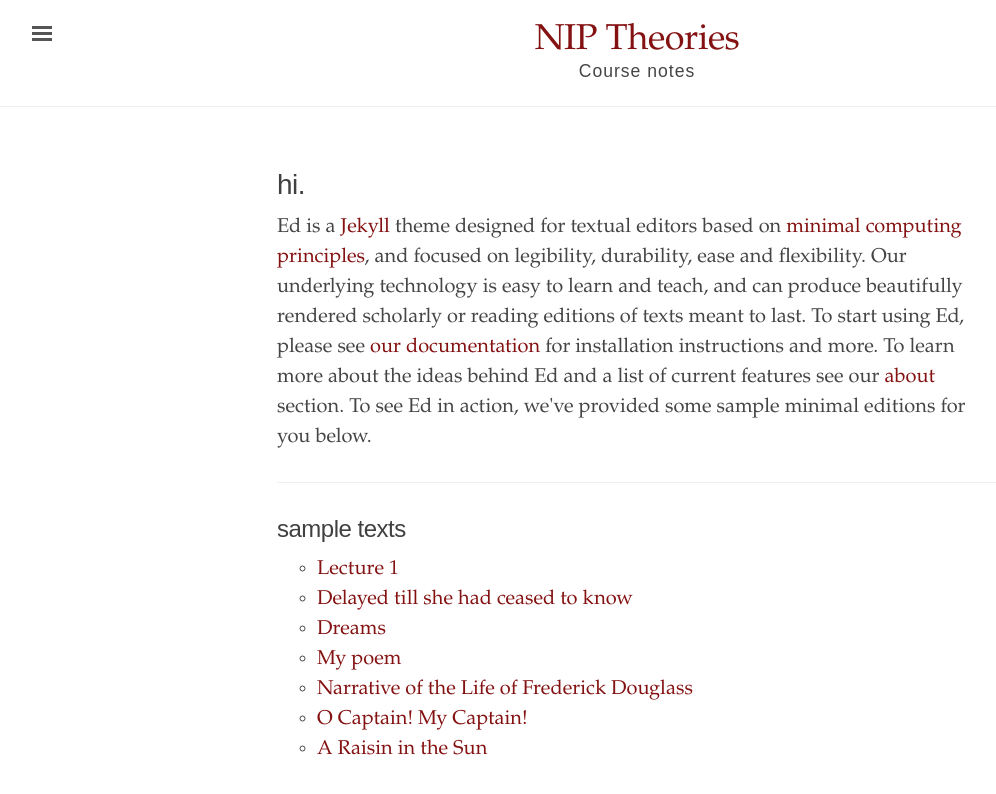
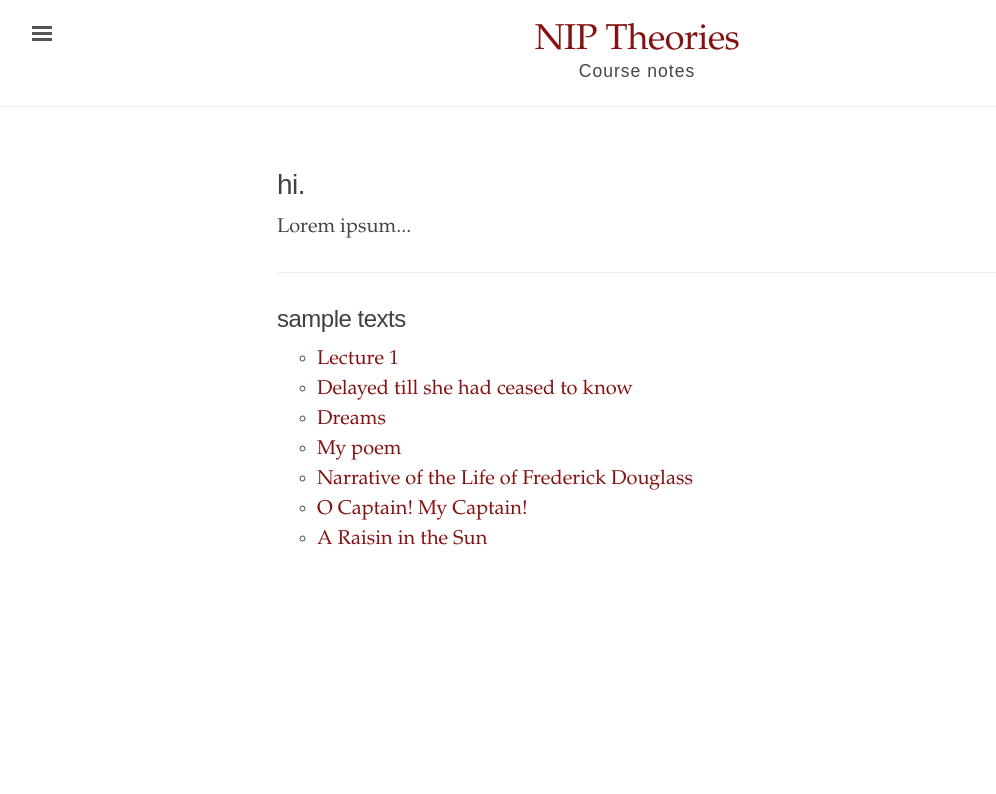
Before and after one commit to ramellus/nip, a Jekyll site: the page built from index.html, in a window 1280 px wide. Shown: the top 794 px of the page, without its empty margins (3-999 px from the left). Built offline with Jekyll 4.4.1, drawn with Linux system fonts in a browser that asks for light colours.

Commit message:
Update index.html

```diff
--- a/index.html
+++ b/index.html
@@ -6,14 +6,7 @@
   <h1>hi.</h1>
 
 <p>
-  Ed is a <a href="https://jekyllrb.com/" target="_blank">Jekyll</a> theme designed for textual
-  editors based on <a href="http://go-dh.github.io/mincomp/">minimal computing principles</a>, and
-  focused on legibility, durability, ease and flexibility. Our underlying technology is easy to
-  learn and teach, and can produce beautifully rendered scholarly or reading editions of texts meant
-  to last. To start using Ed, please see <a href="{{ site.baseurl }}/documentation/">our
-  documentation</a> for installation instructions and more. To learn more about the ideas behind Ed
-  and a list of current features see our <a href="{{ site.baseurl }}/about/">about</a> section. To
-  see Ed in action, we've provided some sample minimal editions for you below.
+ Lorem ipsum...
 </p>
 </div>
 
```
